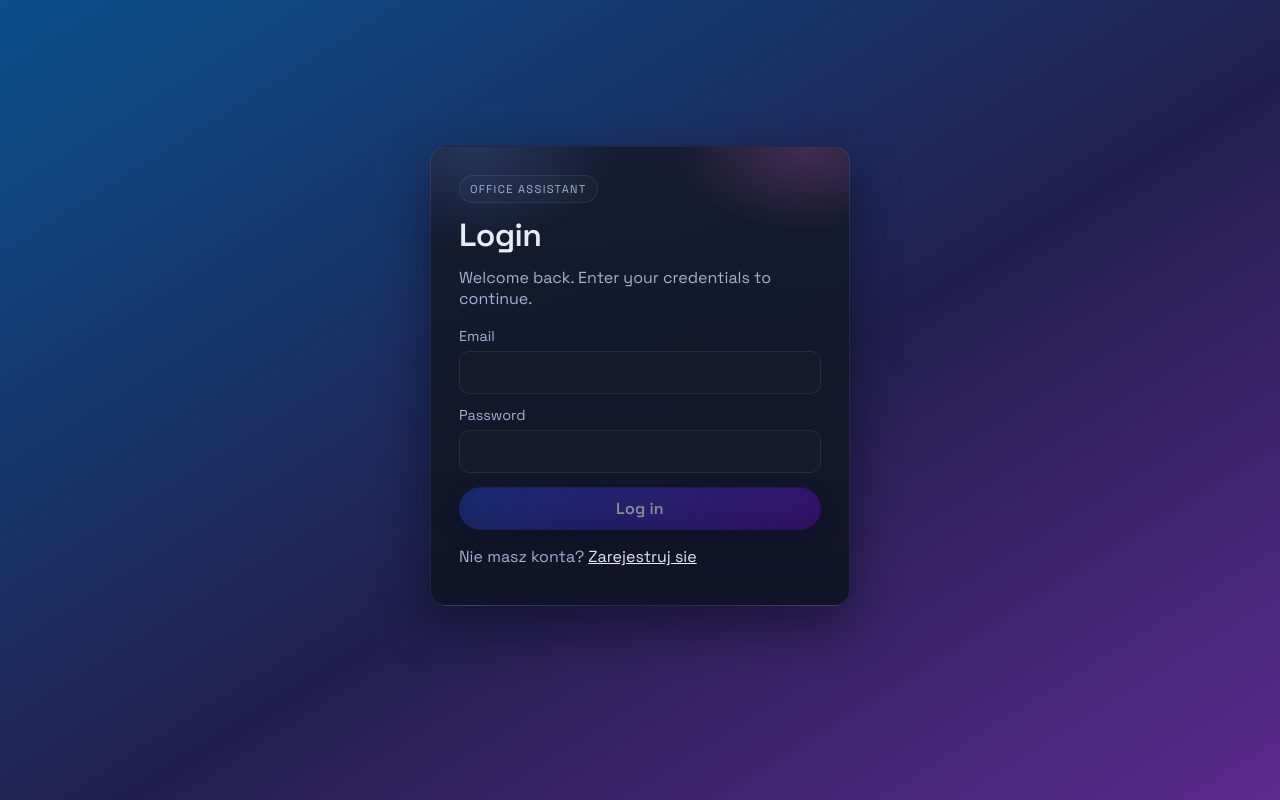
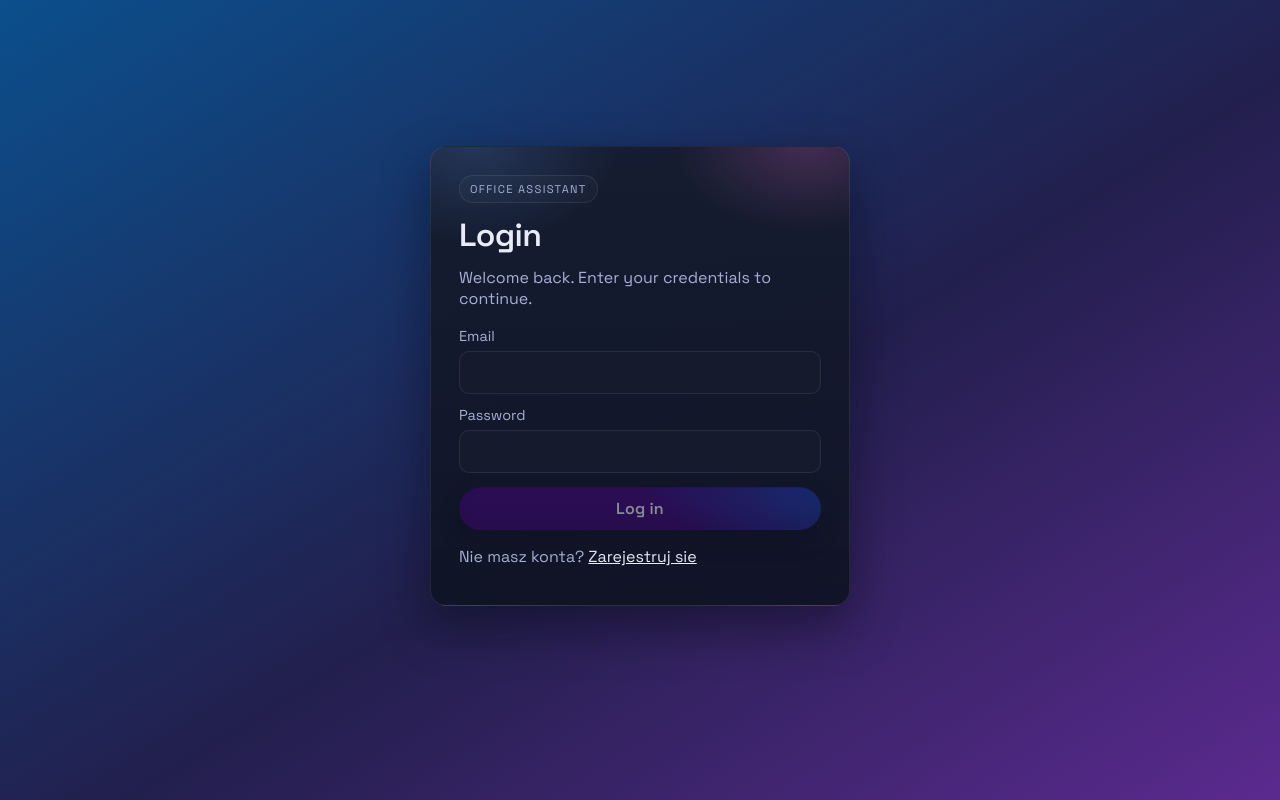
Before and after one commit to maciejmar/office-assistant-frontend, an Angular app: page /login in a window 1280 px wide. Built offline with nearby package versions, Linux system fonts and the light colour scheme.

Commit message:
change of button colors again

```diff
--- a/src/styles.scss
+++ b/src/styles.scss
@@ -9,7 +9,7 @@
   --muted: #a6b0d4;
   --primary: #58f2c4;
   --accent: #1a3fb0;
-  --accent-2: #5a0fae;
+  --accent-2: #43067f;
   --accent-3: #ffd36a;
   --danger: #631d1d;
   --border: rgba(255, 255, 255, 0.08);
@@ -90,7 +90,7 @@ textarea::placeholder {
 }
 
 button:not(.logout) {
-  background: linear-gradient(135deg, var(--accent), var(--accent-2));
+  background: linear-gradient(45deg, var(--accent-2) 0%, var(--accent-2) 55%, var(--accent) 100%);
   border: none;
   color: #fff;
   font-weight: 600;
```
